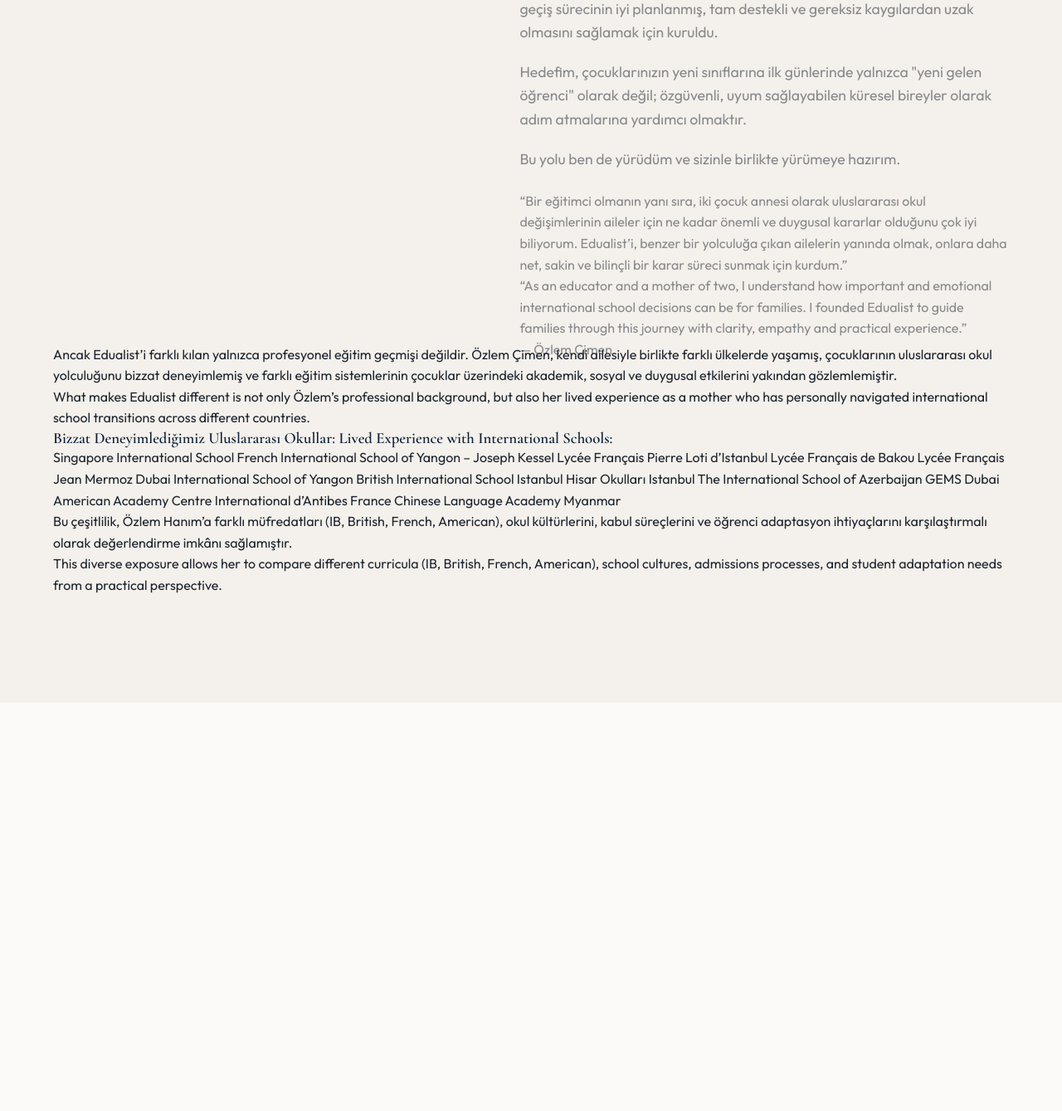
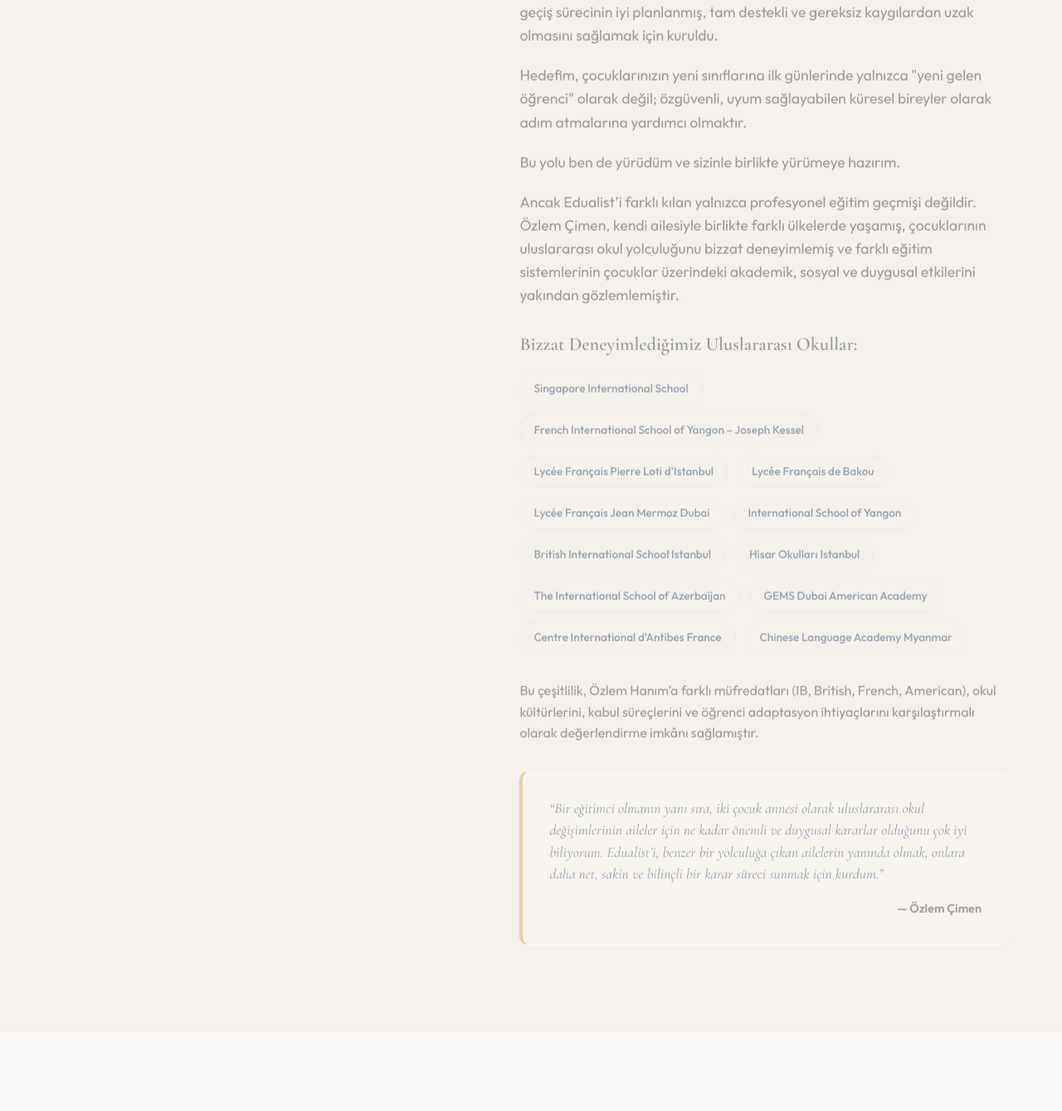
Before and after one commit to okancimen/Edualist, a PHP site: page /tr/ in a window 1280 px wide, after a click on "Hakkımızda". Shown: the part 4031-5370 px from the top of the page at 83% size. Run offline with PHP 8.4, Linux system fonts and the light colour scheme.

Commit message:
Revert "Move Lived Experience schools section below photo+bio grid"
This reverts commit 9508b899594327f3b470b7e1c77aeb10d15b2998.

```diff
--- a/httpdocs/styles.css
+++ b/httpdocs/styles.css
@@ -709,30 +709,10 @@ html[lang="en"] .tr-only {
   margin-bottom: 1.25rem;
 }
 
-.about-schools-section {
-  margin-top: 4rem;
-  padding-top: 3rem;
-  border-top: 1px solid rgba(11, 33, 58, 0.1);
-}
-
-.about-schools-lead {
-  font-size: 1.05rem;
-  color: var(--text-dark);
-  max-width: 800px;
-  margin-bottom: 1.5rem;
-}
-
-.about-schools-note {
-  font-size: 1rem;
-  color: var(--text-dark);
-  max-width: 800px;
-  margin-top: 1.5rem;
-}
-
 .about-schools-title {
   font-size: 1.4rem;
   font-weight: 600;
-  margin-top: 0;
+  margin-top: 2rem;
   margin-bottom: 1.25rem;
   color: var(--primary);
 }
--- a/httpdocs/tr/index.html
+++ b/httpdocs/tr/index.html
@@ -406,17 +406,42 @@
 <p class="en-only">My goal is to help your children walk into their new classrooms on their very first day not just as "the new kid," but as confident, adaptable global citizens.</p>
 <p class="en-only">I have walked this path, and I am ready to walk it with you.</p>
 
+            <p class="tr-only">Ancak Edualist’i farklı kılan yalnızca profesyonel eğitim geçmişi değildir. Özlem Çimen, kendi ailesiyle birlikte farklı ülkelerde yaşamış, çocuklarının uluslararası okul yolculuğunu bizzat deneyimlemiş ve farklı eğitim sistemlerinin çocuklar üzerindeki akademik, sosyal ve duygusal etkilerini yakından gözlemlemiştir.</p>
+            <p class="en-only">What makes Edualist different is not only Özlem’s professional background, but also her lived experience as a mother who has personally navigated international school transitions across different countries.</p>
+
+            <h3 class="about-schools-title">
+              <span class="tr-only">Bizzat Deneyimlediğimiz Uluslararası Okullar:</span>
+
+            </h3>
+
+            <div class="school-tag-grid">
+              <span class="school-tag">Singapore International School</span>
+              <span class="school-tag">French International School of Yangon – Joseph Kessel</span>
+              <span class="school-tag">Lycée Français Pierre Loti d’Istanbul</span>
+              <span class="school-tag">Lycée Français de Bakou</span>
+              <span class="school-tag">Lycée Français Jean Mermoz Dubai</span>
+              <span class="school-tag">International School of Yangon</span>
+              <span class="school-tag">British International School Istanbul</span>
+              <span class="school-tag">Hisar Okulları Istanbul</span>
+              <span class="school-tag">The International School of Azerbaijan</span>
+              <span class="school-tag">GEMS Dubai American Academy</span>
+              <span class="school-tag">Centre International d’Antibes France</span>
+              <span class="school-tag">Chinese Language Academy Myanmar</span>
+            </div>
+
+            <p class="tr-only" style="font-size: 1rem;">Bu çeşitlilik, Özlem Hanım’a farklı müfredatları (IB, British, French, American), okul kültürlerini, kabul süreçlerini ve öğrenci adaptasyon ihtiyaçlarını karşılaştırmalı olarak değerlendirme imkânı sağlamıştır.</p>
+            <p class="en-only" style="font-size: 1rem;">This diverse exposure allows her to compare different curricula (IB, British, French, American), school cultures, admissions processes, and student adaptation needs from a practical perspective.</p>
           </div>
 
           <!-- Callout message from founder -->
-          <div class=”glass” style=”padding: 2rem; border-radius: var(--radius-md); border-left: 4px solid var(--accent); margin-top: 2rem;”>
-            <p class=”tr-only” style=”font-style: italic; color: var(--primary-light); font-size: 1.1rem; line-height: 1.5; font-family: var(--font-serif);”>
+          <div class="glass" style="padding: 2rem; border-radius: var(--radius-md); border-left: 4px solid var(--accent); margin-top: 2rem;">
+            <p class="tr-only" style="font-style: italic; color: var(--primary-light); font-size: 1.1rem; line-height: 1.5; font-family: var(--font-serif);">
             “Bir eğitimci olmanın yanı sıra, iki çocuk annesi olarak uluslararası okul değişimlerinin aileler için ne kadar önemli ve duygusal kararlar olduğunu çok iyi biliyorum. Edualist’i, benzer bir yolculuğa çıkan ailelerin yanında olmak, onlara daha net, sakin ve bilinçli bir karar süreci sunmak için kurdum.”
             </p>
-            <p class=”en-only” style=”font-style: italic; color: var(--primary-light); font-size: 1.1rem; line-height: 1.5; font-family: var(--font-serif);”>
+            <p class="en-only" style="font-style: italic; color: var(--primary-light); font-size: 1.1rem; line-height: 1.5; font-family: var(--font-serif);">
               “As an educator and a mother of two, I understand how important and emotional international school decisions can be for families. I founded Edualist to guide families through this journey with clarity, empathy and practical experience.”
             </p>
-            <div style=”margin-top: 1rem; text-align: right; font-weight: 600; font-size: 0.9rem; color: var(--text-dark);”>
+            <div style="margin-top: 1rem; text-align: right; font-weight: 600; font-size: 0.9rem; color: var(--text-dark);">
               — Özlem Çimen
             </div>
           </div>
@@ -424,36 +449,6 @@
         </div>
 
       </div>
-
-      <!-- Lived Experience — full width below photo + bio -->
-      <div class=”about-schools-section scroll-reveal”>
-        <p class=”tr-only about-schools-lead”>Ancak Edualist’i farklı kılan yalnızca profesyonel eğitim geçmişi değildir. Özlem Çimen, kendi ailesiyle birlikte farklı ülkelerde yaşamış, çocuklarının uluslararası okul yolculuğunu bizzat deneyimlemiş ve farklı eğitim sistemlerinin çocuklar üzerindeki akademik, sosyal ve duygusal etkilerini yakından gözlemlemiştir.</p>
-        <p class=”en-only about-schools-lead”>What makes Edualist different is not only Özlem’s professional background, but also her lived experience as a mother who has personally navigated international school transitions across different countries.</p>
-
-        <h3 class=”about-schools-title”>
-          <span class=”tr-only”>Bizzat Deneyimlediğimiz Uluslararası Okullar:</span>
-          <span class=”en-only”>Lived Experience with International Schools:</span>
-        </h3>
-
-        <div class=”school-tag-grid”>
-          <span class=”school-tag”>Singapore International School</span>
-          <span class=”school-tag”>French International School of Yangon – Joseph Kessel</span>
-          <span class=”school-tag”>Lycée Français Pierre Loti d’Istanbul</span>
-          <span class=”school-tag”>Lycée Français de Bakou</span>
-          <span class=”school-tag”>Lycée Français Jean Mermoz Dubai</span>
-          <span class=”school-tag”>International School of Yangon</span>
-          <span class=”school-tag”>British International School Istanbul</span>
-          <span class=”school-tag”>Hisar Okulları Istanbul</span>
-          <span class=”school-tag”>The International School of Azerbaijan</span>
-          <span class=”school-tag”>GEMS Dubai American Academy</span>
-          <span class=”school-tag”>Centre International d’Antibes France</span>
-          <span class=”school-tag”>Chinese Language Academy Myanmar</span>
-        </div>
-
-        <p class=”tr-only about-schools-note”>Bu çeşitlilik, Özlem Hanım’a farklı müfredatları (IB, British, French, American), okul kültürlerini, kabul süreçlerini ve öğrenci adaptasyon ihtiyaçlarını karşılaştırmalı olarak değerlendirme imkânı sağlamıştır.</p>
-        <p class=”en-only about-schools-note”>This diverse exposure allows her to compare different curricula (IB, British, French, American), school cultures, admissions processes, and student adaptation needs from a practical perspective.</p>
-      </div>
-
     </div>
   </section>
 
```
Also changed, not shown: httpdocs/en/index.html (+29 -34 lines).
